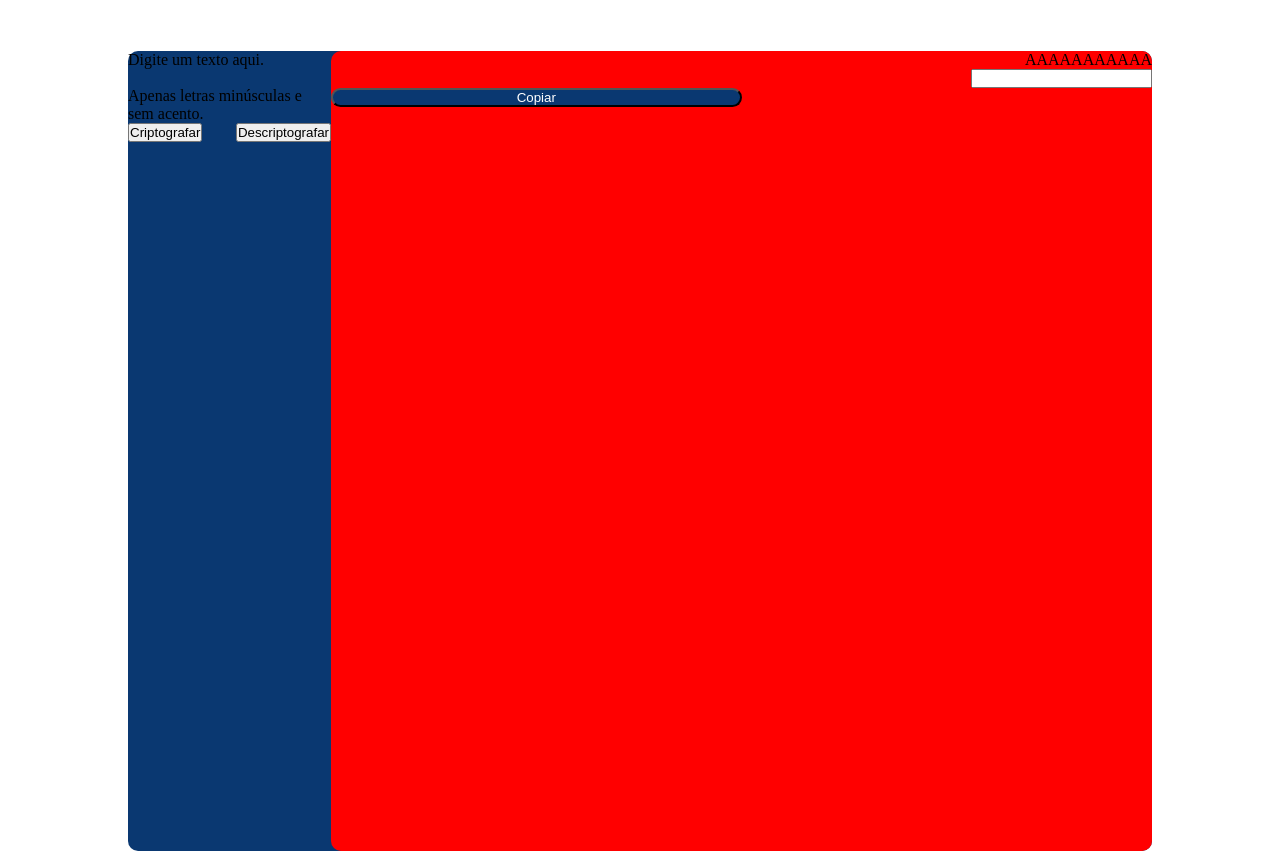
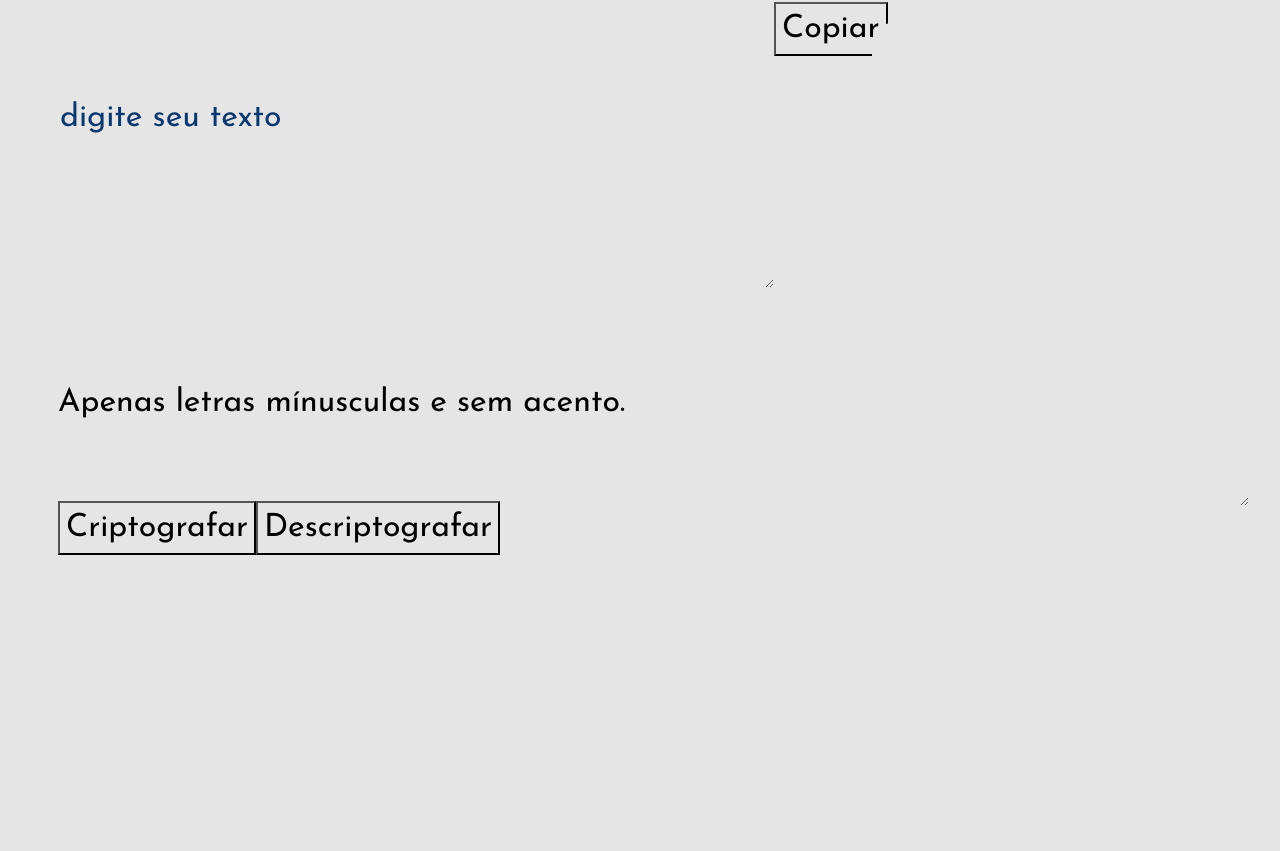
Before and after one commit to GarotoCafe/decodificador, a plain HTML site: page index.html in a window 1280 px wide. Shown: the part 95-946 px from the top of the page. After the commit the page ends 800 px from the top, so only its background shows below. Drawn offline with Linux system fonts and the light colour scheme.

Commit message:
agora vai

```diff
--- a/estilo.css
+++ b/estilo.css
@@ -1,53 +1,53 @@
-*{
-    margin: 0;
-    padding: 0;
+* {
+    background: #e5e5e5;
+    font-family: "Josefin Sans", sans-serif;
+    font-weight: 400;
+    font-size: 32px;
+    line-height: 150%;
 }
 
-body {
-    width: 100%;
-    height: 50vh;
+.logo {
+    margin-left: 10px;
+    padding-top: 10px;
+    width: 5%;
 }
 
 main {
-    height: 100vh;
-    background: #0A3871;
-    border-radius: 10px;
-    margin: 10%;
     display: flex;
-    justify-content: space-between;
+    margin-bottom: 50px;
+    margin-left: 50px;
 }
 
-section {
-    width: 100%;
-    height: 100vh;
-    border-radius: 10px;
+.text-area {
+    border: none;
+    color: #0A3871;
+    margin-top: 90px;
+    text-transform: lowercase;
 }
 
-.texto-central {
-    margin: 10%;
-    display: flex;
-    justify-content: center;
+::placeholder { color: #0A3871; }
+        .text-area:focus {
+            outline: none;
+        }
+
+.mensagem {
+    background: #e5e5e5;
+    background-image: (url(imagens/D_NQ_NP_872167-MLB73119376909_112023-O.webp));
+    background-repeat: no-repeat;
+    border: none;
+    border-radius: 24px;
+    color: #0A3871;
+    margin-left: 98px;
+    margin-top: 20px;
+    padding-left: 20px;
+    position: fixed;
 }
 
-.lateral {
-    background-color: red;
-    text-align: right;
+.mensagem::focus {
+    outline: none;
 }
 
-.botao-lateral {
-    color: white;
-    background: #0A3871;
-    border-radius: 10px;
-    width: 50%;
-    display: block;
-    align-items: center;
+.botoes {
+    display: flex;
+    margin-top: 18px;
 }
-
-.teste {
-    color: white;
-    border-radius: 10px;
-    background-color: #0A3871;
-    display: flex;
-    justify-content: flex-start;
-    justify-content: space-between;
-}
--- a/index.html
+++ b/index.html
@@ -4,27 +4,33 @@
     <meta charset="UTF-8">
     <meta name="viewport" content="width=device-width, initial-scale=1.0">
     <link rel="stylesheet" href="estilo.css">
-    <title>Document</title>
+    <link rel="preconnect" href="https://fonts.googleapis.com">
+    <link rel="preconnect" href="https://fonts.gstatic.com" crossorigin>
+    <link href="https://fonts.googleapis.com/css2?family=Josefin+Sans:ital,wght@0,100..700;1,100..700&display=swap" rel="stylesheet">
+    <title>Decodificar</title>
 </head>
 <body>
-    <header>TEste eiei</header>
-    <main class="texto-central">
-            <div>
-                <p>Digite um texto aqui.</p>
-                <br>
-            Apenas letras minúsculas e sem acento.
-                <br>
-            <div class="teste">
-                    <button>Criptografar</button>
-                    <button>Descriptografar</button>
+    <header>
+        <img class="logo"  src="imagens/eeeeee.png" alt="Logo do site usando as cores roxo e branco, em forma de circulos">
+    </header>
+
+    <main>
+        <section>
+            <textarea class="text-area" id="" cols="41" rows="4" placeholder="digite seu texto"></textarea>
+            <div class="info">
+                <h6>Apenas letras mínusculas e sem acento. </h6>
             </div>
+            <div class="botoes">
+                <button class="btn-encriptar">Criptografar</button>
+                <button class="btn-desencriptar">Descriptografar</button>
             </div>
-            <section class="lateral">
-            AAAAAAAAAAA
-            <br>
-            <input type="text"><button class="botao-lateral">Copiar</button></input>
-            </section>
+        </section>
+        <section>
+            <textarea class="mensagem" cols="20" rows="10"></textarea>
+            <button class="btn-copiar">Copiar</button>
+        </section>
     </main>
+
 </body>
-<script src="teste.js"></script>
+<script src="script.js"></script>
 </html>
```
Also changed, not shown: imagens/D_NQ_NP_872167-MLB73119376909_112023-O.webp (added), imagens/boneco.png (added), imagens/eeeeee.png (added), script.js (added), teste.js (deleted).
